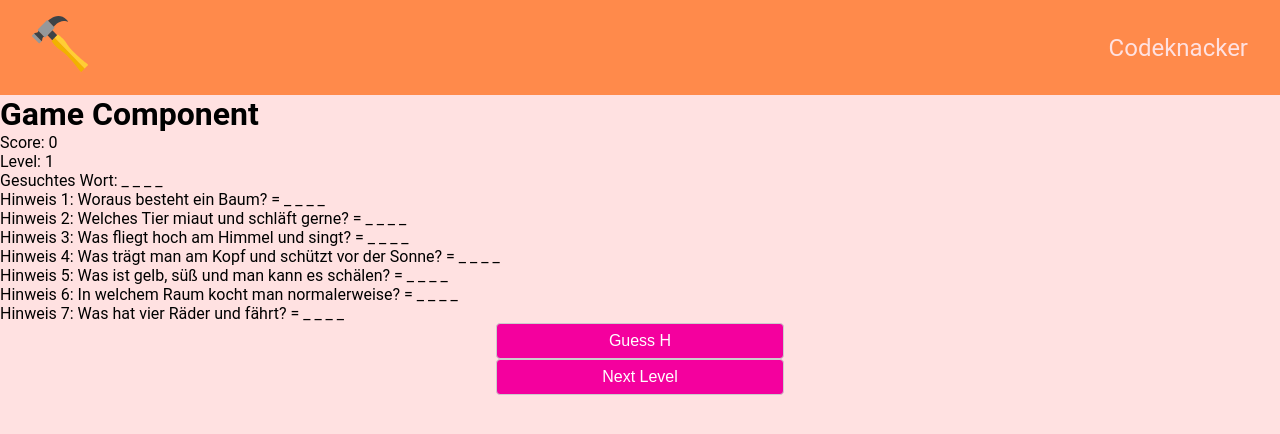
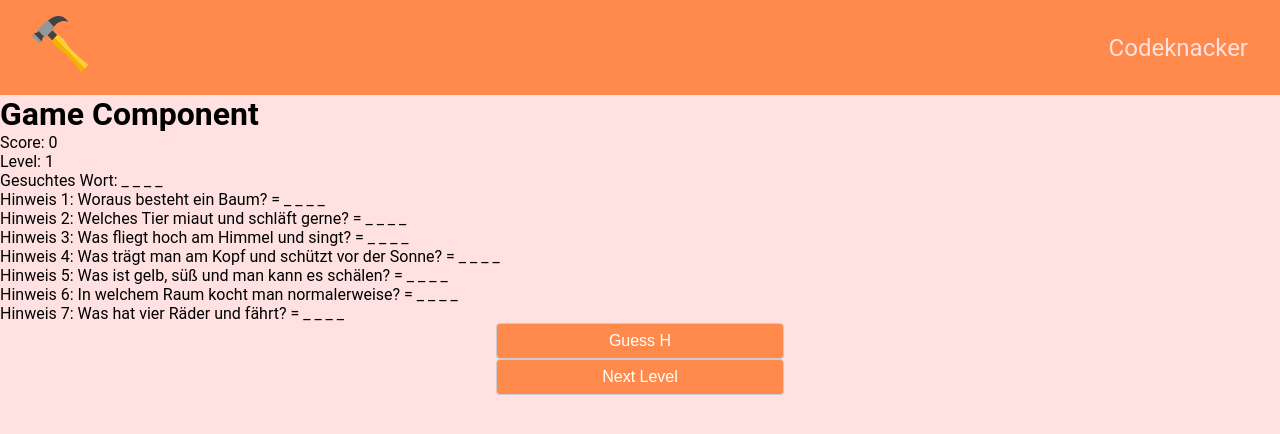
Before and after one commit to AnnaGraphic/codeknacker, a React (Vite) app: page /game in a window 1280 px wide. Shown: the top 434 px of the page. Built offline with nearby package versions, Linux system fonts and the light colour scheme.

Commit message:
import var from index.css

```diff
--- a/src/components/authentication/Login.css
+++ b/src/components/authentication/Login.css
@@ -1,3 +1,5 @@
+@import '/src/index.css';
+
 .login {
   display: flex;
   min-height: 100%;
@@ -22,7 +24,7 @@ width: 100%;
 max-width: 25rem;
 margin: auto;
 padding: 1.25rem;
-background-color: #f0f9ff;
+background-color: var(--light);
 border-radius: 0.3125rem;
 box-shadow: 0 0 0.625rem rgba(0, 0, 0, 0.2);
 }
@@ -72,7 +74,7 @@ button{
     padding: 0.5rem;
     font-size: 1rem;
     text-align: center;
-    background-color: #f4009e;
+    background-color: var(--main-color);
     color: white;
     cursor: pointer;
 }
```
